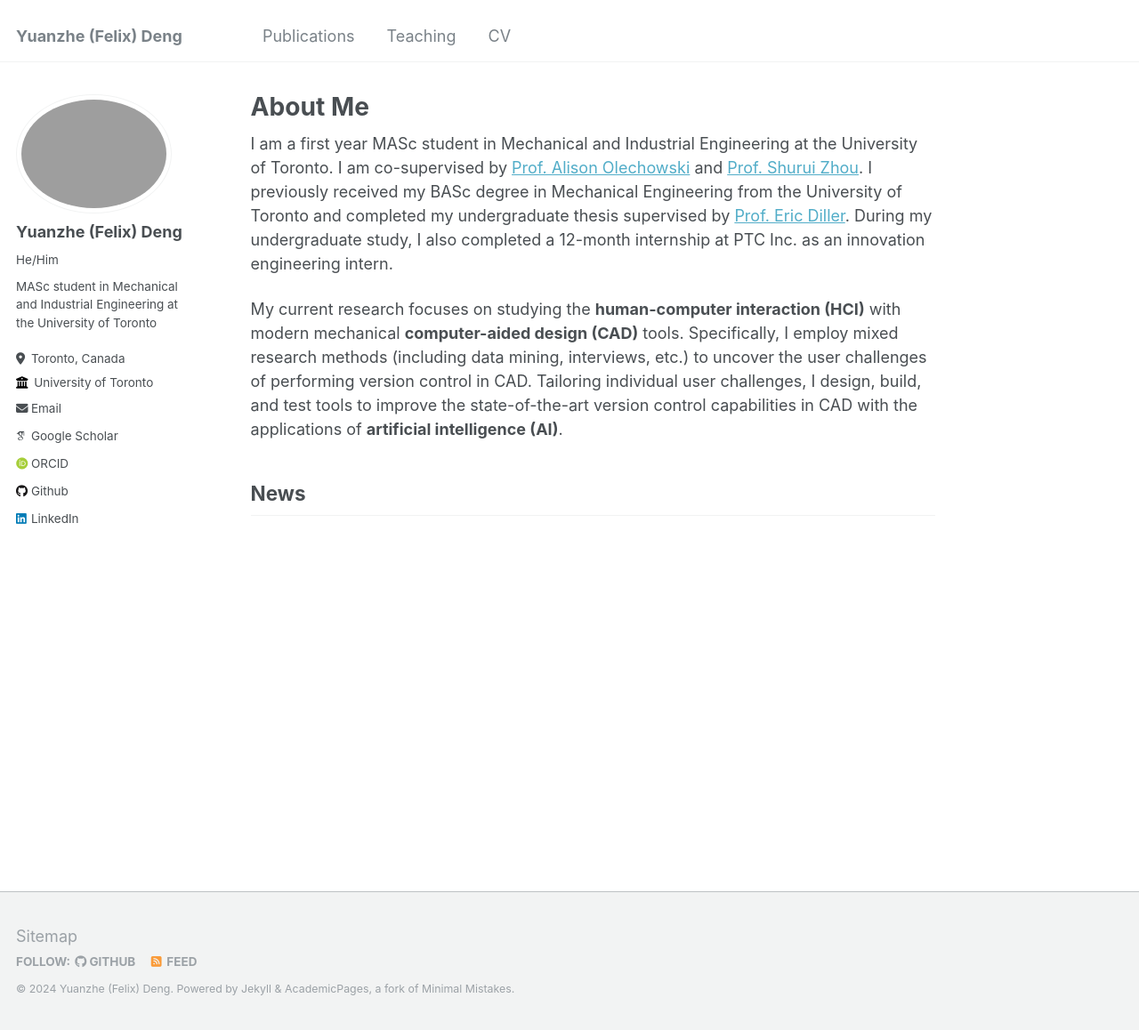
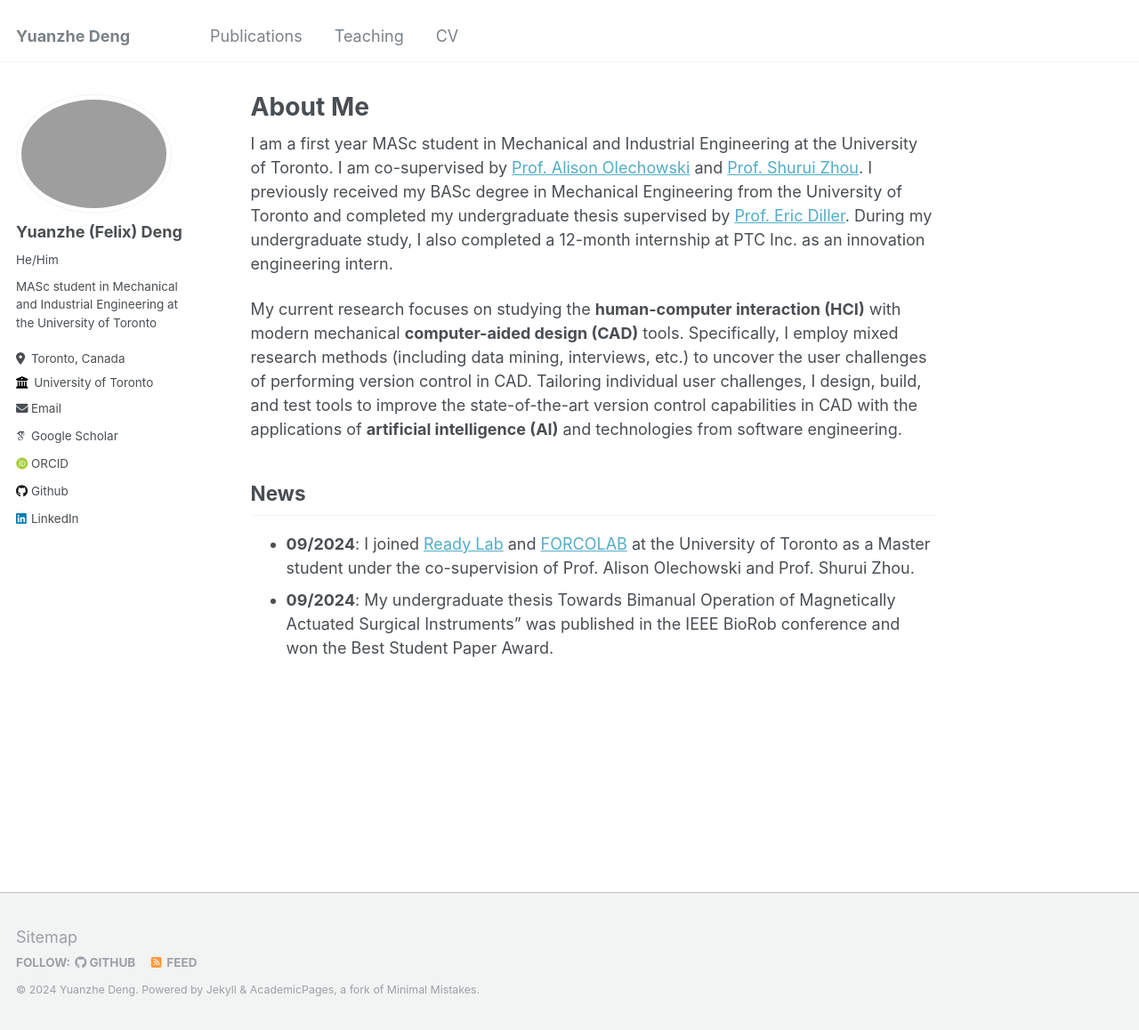
Before and after one commit to Felix-Deng/Felix-Deng.github.io, a Jekyll site: the page built from _pages/about.md, in a window 1280 px wide and 1158 px high. Shown: the whole window at 89% size. Built offline with Jekyll 4.4.1, drawn with Linux system fonts in a browser that asks for light colours; some web fonts are replaced.

Commit message:
Misc update

```diff
--- a/_config.yml
+++ b/_config.yml
@@ -8,9 +8,9 @@
 
 # Basic Site Settings
 locale                   : "en-US"
-title                    : "Yuanzhe (Felix) Deng"
+title                    : "Yuanzhe Deng"
 title_separator          : "-"
-name                     : &name "Yuanzhe (Felix) Deng"
+name                     : &name "Yuanzhe Deng"
 description              : &description "personal description"
 url                      : https://Felix-Deng.github.io # the base hostname & protocol for your site e.g. "https://mmistakes.github.io"
 baseurl                  : "" # the subpath of your site, e.g. "/blog"
--- a/_pages/about.md
+++ b/_pages/about.md
@@ -9,6 +9,9 @@ redirect_from:
 
 I am a first year MASc student in Mechanical and Industrial Engineering at the University of Toronto. I am co-supervised by [Prof. Alison Olechowski](https://www.mie.utoronto.ca/faculty_staff/olechowski/) and [Prof. Shurui Zhou](https://www.ece.utoronto.ca/people/zhou-s/). I previously received my BASc degree in Mechanical Engineering from the University of Toronto and completed my undergraduate thesis supervised by [Prof. Eric Diller](https://www.mie.utoronto.ca/faculty_staff/diller/). During my undergraduate study, I also completed a 12-month internship at PTC Inc. as an innovation engineering intern.
 
-My current research focuses on studying the **human-computer interaction (HCI)** with modern mechanical **computer-aided design (CAD)** tools. Specifically, I employ mixed research methods (including data mining, interviews, etc.) to uncover the user challenges of performing version control in CAD. Tailoring individual user challenges, I design, build, and test tools to improve the state-of-the-art version control capabilities in CAD with the applications of **artificial intelligence (AI)**.
+My current research focuses on studying the **human-computer interaction (HCI)** with modern mechanical **computer-aided design (CAD)** tools. Specifically, I employ mixed research methods (including data mining, interviews, etc.) to uncover the user challenges of performing version control in CAD. Tailoring individual user challenges, I design, build, and test tools to improve the state-of-the-art version control capabilities in CAD with the applications of **artificial intelligence (AI)** and technologies from software engineering.
 
 ## News
+
+- **09/2024**: I joined [Ready Lab](https://readylab.mie.utoronto.ca) and [FORCOLAB](https://www.eecg.toronto.edu/~shuruiz/forcolab/index.html) at the University of Toronto as a Master student under the co-supervision of Prof. Alison Olechowski and Prof. Shurui Zhou.
+- **09/2024**: My undergraduate thesis Towards Bimanual Operation of Magnetically Actuated Surgical Instruments" was published in the IEEE BioRob conference and won the Best Student Paper Award.
```
Also changed, not shown: _pages/publications.md (+0 -3 lines), _pages/teaching.md (+2 -2 lines), images/3953273590_704e3899d5_m.jpg (deleted), images/500x300.png (deleted), images/foo-bar-identity-th.jpg (deleted), images/foo-bar-identity.jpg (deleted), images/image-alignment-1200x4002.jpg (deleted), images/image-alignment-150x150.jpg (deleted), images/image-alignment-300x200.jpg (deleted), images/image-alignment-580x300.jpg (deleted), images/mstile-144x144.png (deleted), images/mstile-150x150.png (deleted), images/mstile-310x150.png (deleted), images/mstile-310x310.png (deleted), 4 more files.
